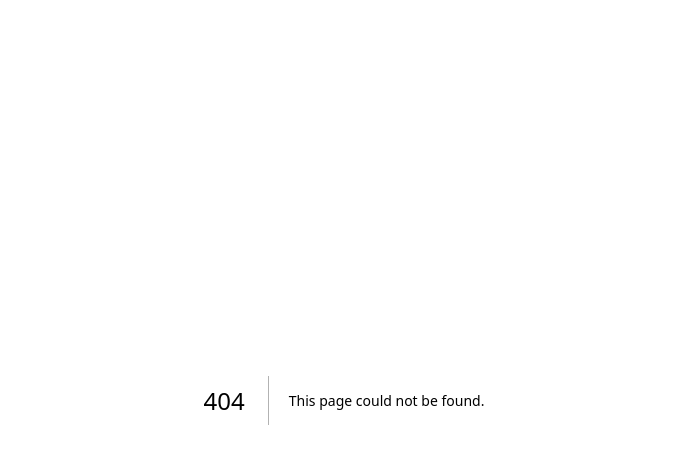
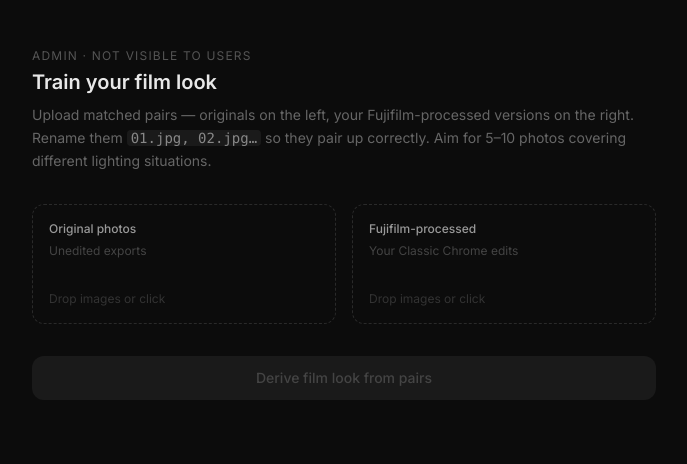
Before and after one commit to ashzara/fuji-chrome, a Next.js app: page /admin in a window 1280 px wide. Before the commit this address had no page. Shown: the top 464 px of the page, without its empty margins (296-983 px from the left). Built offline with nearby package versions, Linux system fonts and the light colour scheme.

Commit message:
Create page.tsx

```diff
--- /dev/null
+++ b/src/app/admin/page.tsx
@@ -0,0 +1,142 @@
+"use client";
+
+import { useCallback, useRef, useState } from "react";
+import { deriveLUT } from "@/lib/colorMatch";
+import { fileToImageData, downloadLUTFile } from "@/lib/imageUtils";
+
+type TrainState = "idle" | "training" | "done" | "error";
+
+export default function AdminPage() {
+  const [originals, setOriginals] = useState<File[]>([]);
+  const [processed, setProcessed] = useState<File[]>([]);
+  const [trainState, setTrainState] = useState<TrainState>("idle");
+  const [progress, setProgress] = useState(0);
+  const [errorMsg, setErrorMsg] = useState("");
+  const [trainedLUT, setTrainedLUT] = useState<Float32Array | null>(null);
+  const origRef = useRef<HTMLInputElement>(null);
+  const procRef = useRef<HTMLInputElement>(null);
+
+  const sortedByName = (files: File[]) =>
+    [...files].sort((a, b) => a.name.localeCompare(b.name));
+
+  const handleOriginals = (list: FileList | null) => {
+    if (!list) return;
+    setOriginals(sortedByName(Array.from(list).filter((f) => f.type.startsWith("image/"))));
+  };
+  const handleProcessed = (list: FileList | null) => {
+    if (!list) return;
+    setProcessed(sortedByName(Array.from(list).filter((f) => f.type.startsWith("image/"))));
+  };
+
+  const countMatch = originals.length > 0 && originals.length === processed.length;
+  const canTrain = countMatch && trainState !== "training";
+
+  const handleTrain = useCallback(async () => {
+    if (!canTrain) return;
+    setTrainState("training"); setProgress(0); setErrorMsg(""); setTrainedLUT(null);
+    try {
+      const pairs = await Promise.all(
+        originals.map(async (o, i) => ({
+          original: await fileToImageData(o),
+          processed: await fileToImageData(processed[i]),
+        }))
+      );
+      const lut = await deriveLUT(pairs, 33, setProgress);
+      setTrainedLUT(lut);
+      setTrainState("done");
+    } catch (e) {
+      setErrorMsg(e instanceof Error ? e.message : "Training failed.");
+      setTrainState("error");
+    }
+  }, [canTrain, originals, processed]);
+
+  return (
+    <main className="min-h-screen px-6 py-12 max-w-2xl mx-auto flex flex-col gap-8">
+      <div>
+        <p className="text-xs text-[#555] uppercase tracking-widest mb-1">Admin · not visible to users</p>
+        <h1 className="text-xl font-semibold text-[#e8e8e8]">Train your film look</h1>
+        <p className="text-[#666] text-sm mt-2 leading-relaxed">
+          Upload matched pairs — originals on the left, your Fujifilm-processed versions on the right.
+          Rename them <code className="text-[#888] bg-[#1a1a1a] px-1 rounded">01.jpg, 02.jpg…</code> so they pair up correctly.
+          Aim for 5–10 photos covering different lighting situations.
+        </p>
+      </div>
+
+      <div className="grid grid-cols-2 gap-4">
+        <DropZone label="Original photos" sublabel="Unedited exports" files={originals} inputRef={origRef} onChange={handleOriginals} disabled={trainState === "training"} />
+        <DropZone label="Fujifilm-processed" sublabel="Your Classic Chrome edits" files={processed} inputRef={procRef} onChange={handleProcessed} disabled={trainState === "training"} />
+      </div>
+
+      {originals.length > 0 && processed.length > 0 && !countMatch && (
+        <p className="text-sm text-yellow-500">{originals.length} originals vs {processed.length} processed — counts must match.</p>
+      )}
+      {countMatch && <p className="text-sm text-[#555]">{originals.length} pair{originals.length !== 1 ? "s" : ""} ready.</p>}
+
+      {trainState === "training" && (
+        <div className="flex flex-col gap-2">
+          <div className="h-1.5 w-full bg-[#222] rounded-full overflow-hidden">
+            <div className="h-full bg-[#c8a882] rounded-full transition-all" style={{ width: `${progress}%` }} />
+          </div>
+          <p className="text-sm text-[#555]">Analysing colour mapping… {Math.round(progress)}%</p>
+        </div>
+      )}
+
+      {errorMsg && <p className="text-sm text-red-400">{errorMsg}</p>}
+
+      <button onClick={handleTrain} disabled={!canTrain} className={["w-full py-3 rounded-xl font-medium text-sm transition-colors", canTrain ? "bg-[#c8a882] hover:bg-[#d4b896] text-black cursor-pointer" : "bg-[#1a1a1a] text-[#444] cursor-not-allowed"].join(" ")}>
+        {trainState === "training" ? "Training…" : "Derive film look from pairs"}
+      </button>
+
+      {trainState === "done" && trainedLUT && (
+        <div className="rounded-2xl border border-[#2a2a2a] bg-[#111] p-6 flex flex-col gap-5">
+          <div>
+            <p className="text-[#e8e8e8] font-medium">Look derived successfully ✓</p>
+            <p className="text-[#666] text-sm mt-1">Download the file and add it to your GitHub repo so all users get your look.</p>
+          </div>
+          <button onClick={() => downloadLUTFile(trainedLUT)} className="self-start flex items-center gap-2 bg-[#c8a882] hover:bg-[#d4b896] text-black font-medium text-sm px-5 py-2.5 rounded-lg transition-colors">
+            <svg width="15" height="15" viewBox="0 0 15 15" fill="none">
+              <path d="M7.5 10.5L3 6H6V1H9V6H12L7.5 10.5Z" fill="currentColor" />
+              <path d="M1 12H14V14H1V12Z" fill="currentColor" />
+            </svg>
+            Download lut.json
+          </button>
+          <div className="border-t border-[#222] pt-4 flex flex-col gap-2">
+            <p className="text-xs font-medium text-[#888] uppercase tracking-wider">Next steps</p>
+            <ol className="text-sm text-[#666] flex flex-col gap-1.5">
+              {["Go to your fuji-chrome repo on GitHub", 'Click "Add file" → "Upload files"', 'Open the "public" folder (create it if it doesn\'t exist)', "Upload the lut.json file you just downloaded", 'Click "Commit changes" — Vercel redeploys automatically'].map((s, i) => (
+                <li key={i} className="flex gap-2"><span className="text-[#c8a882] font-medium shrink-0">{i + 1}.</span><span>{s}</span></li>
+              ))}
+            </ol>
+          </div>
+        </div>
+      )}
+    </main>
+  );
+}
+
+function DropZone({ label, sublabel, files, inputRef, onChange, disabled }: {
+  label: string; sublabel: string; files: File[];
+  inputRef: React.RefObject<HTMLInputElement | null>;
+  onChange: (list: FileList | null) => void; disabled: boolean;
+}) {
+  const [drag, setDrag] = useState(false);
+  return (
+    <div
+      onClick={() => !disabled && inputRef.current?.click()}
+      onDragOver={(e) => { e.preventDefault(); setDrag(true); }}
+      onDragLeave={() => setDrag(false)}
+      onDrop={(e) => { e.preventDefault(); setDrag(false); onChange(e.dataTransfer.files); }}
+      className={["rounded-xl border border-dashed p-4 min-h-[120px] flex flex-col gap-1.5 transition-all", disabled ? "opacity-40 cursor-not-allowed border-[#222]" : drag ? "border-[#c8a882] bg-[#1a1610] cursor-copy" : "border-[#2a2a2a] hover:border-[#444] cursor-pointer"].join(" ")}
+    >
+      <p className="text-xs font-medium text-[#999]">{label}</p>
+      <p className="text-xs text-[#444]">{sublabel}</p>
+      {files.length === 0 ? <p className="text-xs text-[#333] mt-auto">Drop images or click</p> : (
+        <ul className="text-xs text-[#666] space-y-0.5 mt-1">
+          {files.slice(0, 5).map((f) => <li key={f.name} className="truncate">{f.name}</li>)}
+          {files.length > 5 && <li className="text-[#444]">+{files.length - 5} more</li>}
+        </ul>
+      )}
+      <input ref={inputRef} type="file" accept="image/*" multiple className="hidden" onChange={(e) => onChange(e.target.files)} />
+    </div>
+  );
+}
```
